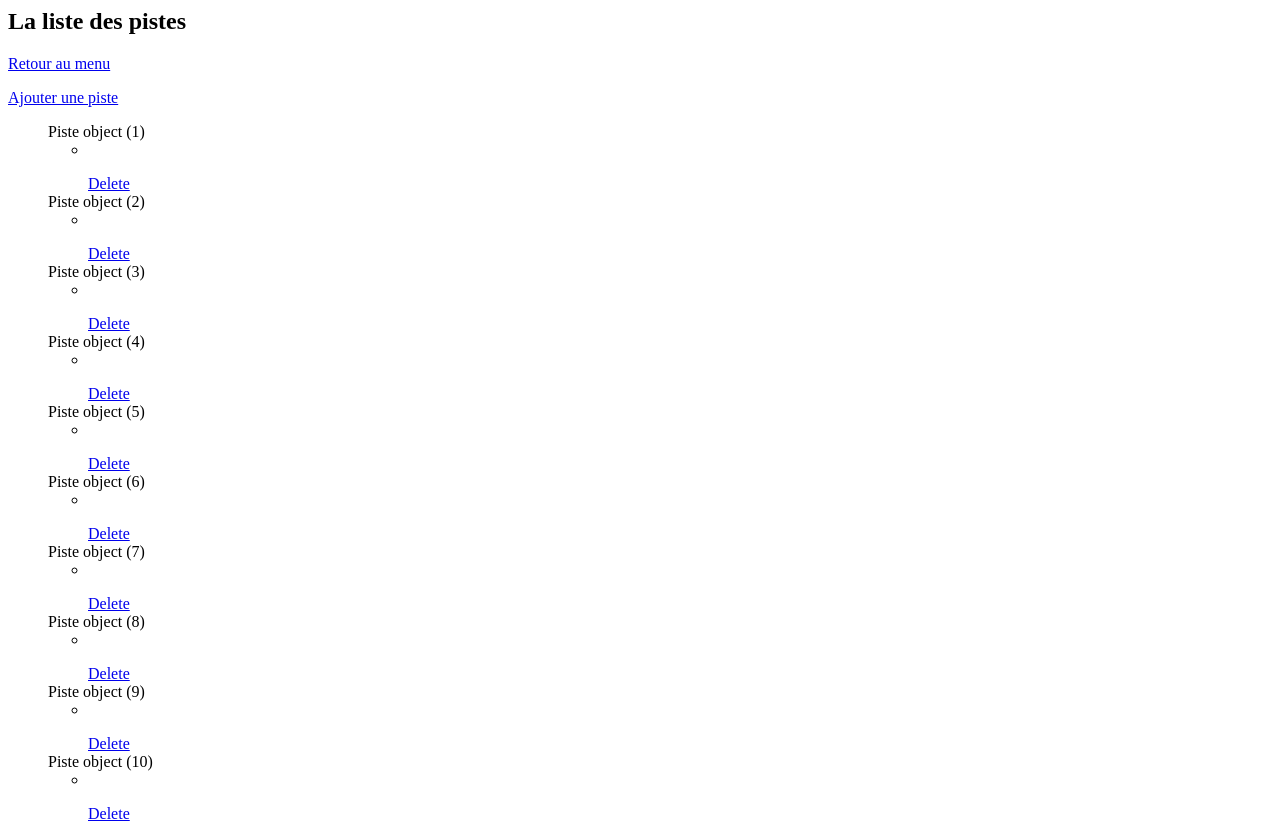
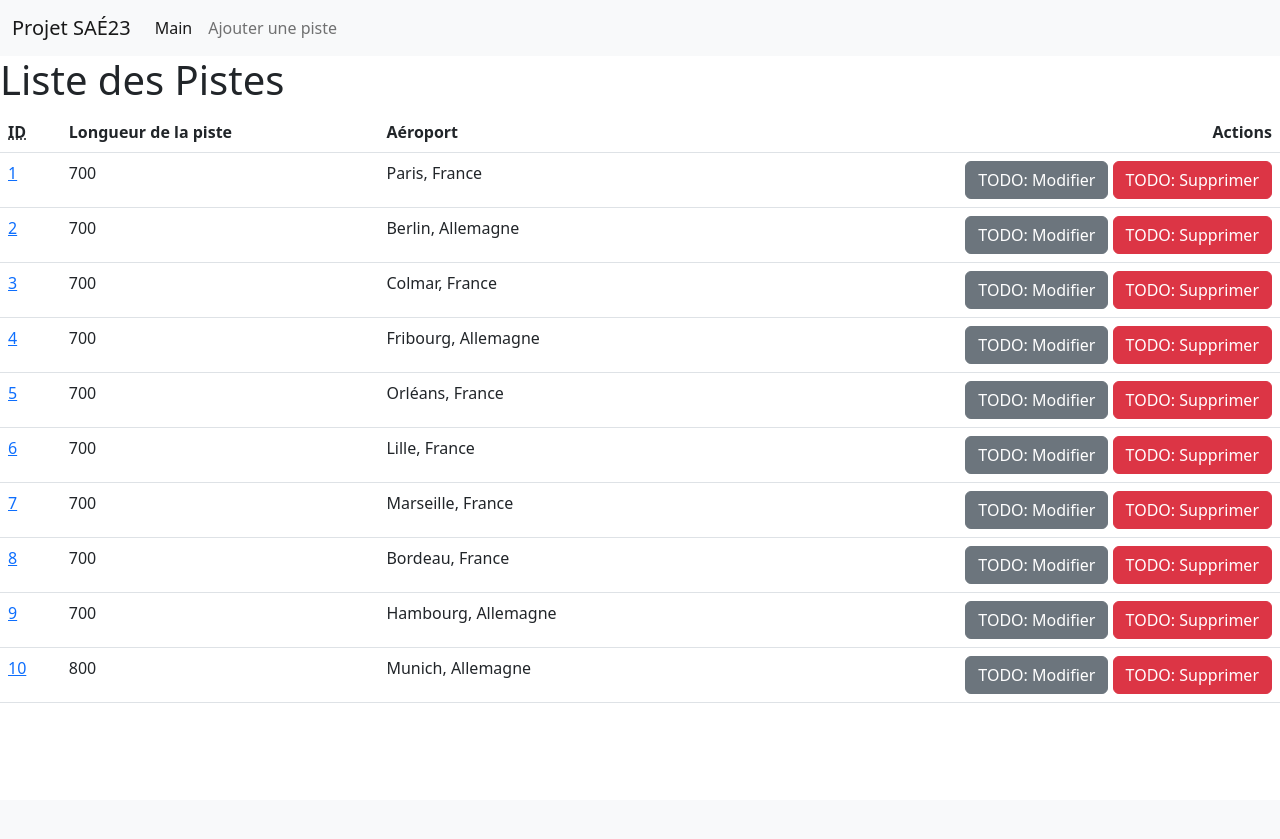
Before and after one commit to ldsvrn/SAE23-TrafficAerien, a Django app: page /piste/liste in a window 1280 px wide. After the commit the page ends 703 px from the top, so only its background shows below. Run offline with Django 4.2, Linux system fonts and the light colour scheme; data comes from the database, SQL or seed files in the repository; some libraries are stand-ins or nearby versions.

Commit message:
piste done

```diff
--- a/traficaerien/templates/piste/liste_piste.html
+++ b/traficaerien/templates/piste/liste_piste.html
@@ -1,5 +1,43 @@
+{% extends "template.html" %}
 
+{% block title %}Liste des Pistes{% endblock title %}
 
+{% block h1 %}Liste des Pistes{% endblock h1 %}
+
+{% block navbar %}
+<a class="nav-link" href="/piste/ajout">Ajouter une piste</a>
+{% endblock navbar %}
+
+{% block content %}
+    <table class="table is-fullwidth is-hoverable">
+        <thead>
+        <tr>
+            <th><abbr title="ID">ID</abbr></th>
+            <th>Longueur de la piste</th>
+            <th>Aéroport</th>
+
+            <th class="text-end">Actions</th>
+        </tr>
+        </thead>
+        {% for piste in pistes %}
+        <tbody>
+        <tr>
+            <td><a href="">{{piste.idpiste}}</td>
+            <td>{{piste.longueurpiste}}</td>
+            <td>{{piste.idaeroport.nomaeroport}}, {{piste.idaeroport.paysaeroport}}</td>
+
+            <td class="text-end">
+                {% comment %} <a type="button" class="btn btn-primary" href="/avion/details/{{avion.idavion}}/">Détails</a> {% endcomment %}
+                <a type="button" class="btn btn-secondary" href="/piste/modif/{{modele.idmodele}}/">TODO: Modifier</a>
+                <a type="button" class="btn btn-danger" href="/piste/suppr/{{modele.idmodele}}/">TODO: Supprimer</a>
+            </td>
+        </tr>
+        </tbody>
+        {% endfor %}
+    </table>
+
+{% endblock content %}
+{% comment %}
 {% block content %}
 
 <div>
@@ -31,4 +69,4 @@
     </ul>
 </div>
 
-{% endblock %}
+{% endblock %} {% endcomment %}
--- a/traficaerien/views/views_piste.py
+++ b/traficaerien/views/views_piste.py
@@ -19,9 +19,8 @@ def ajout_piste(request):
     return render(request, 'piste/ajout_piste.html', {'form':form, 'submitted':submitted})
 
 def liste_piste(request):
-   liste = Piste.objects.all()
-   liste_piste= Piste.objects.all()
-   return render(request, 'piste/liste_piste.html', {'liste_piste': liste_piste,"liste":liste})
+   pistes= Piste.objects.all()
+   return render(request, 'piste/liste_piste.html', {'pistes': pistes})
 
 
 def delete_piste(request, id):
```
Also changed, not shown: traficaerien/templates/piste/ajout_piste.html (+11 -18 lines).
